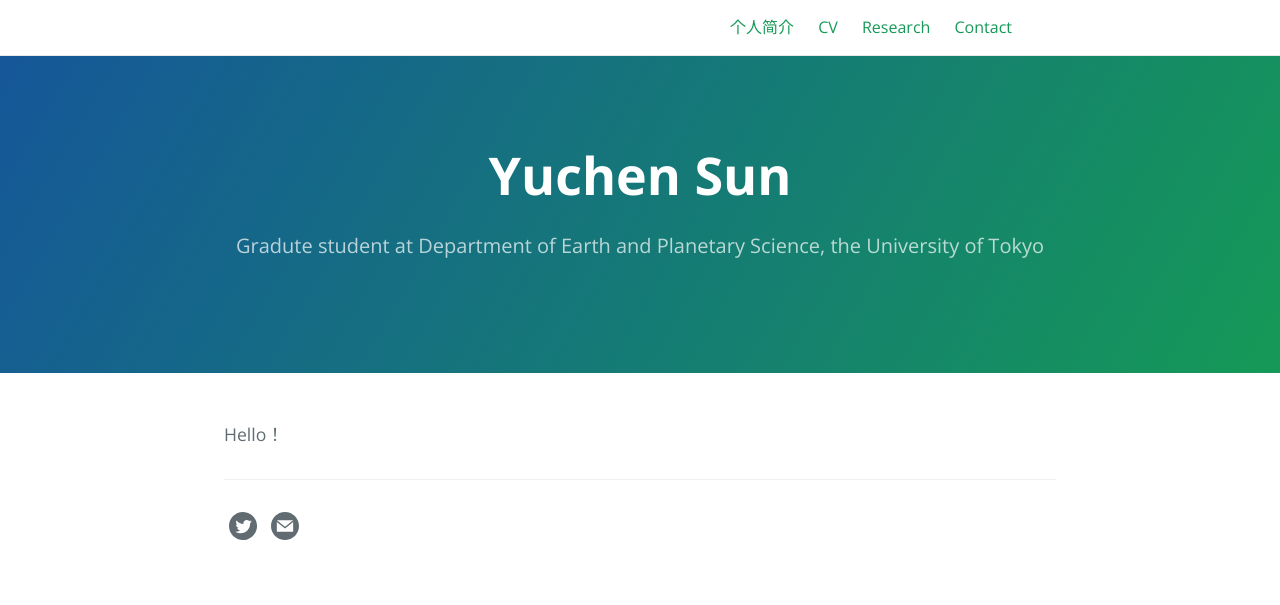
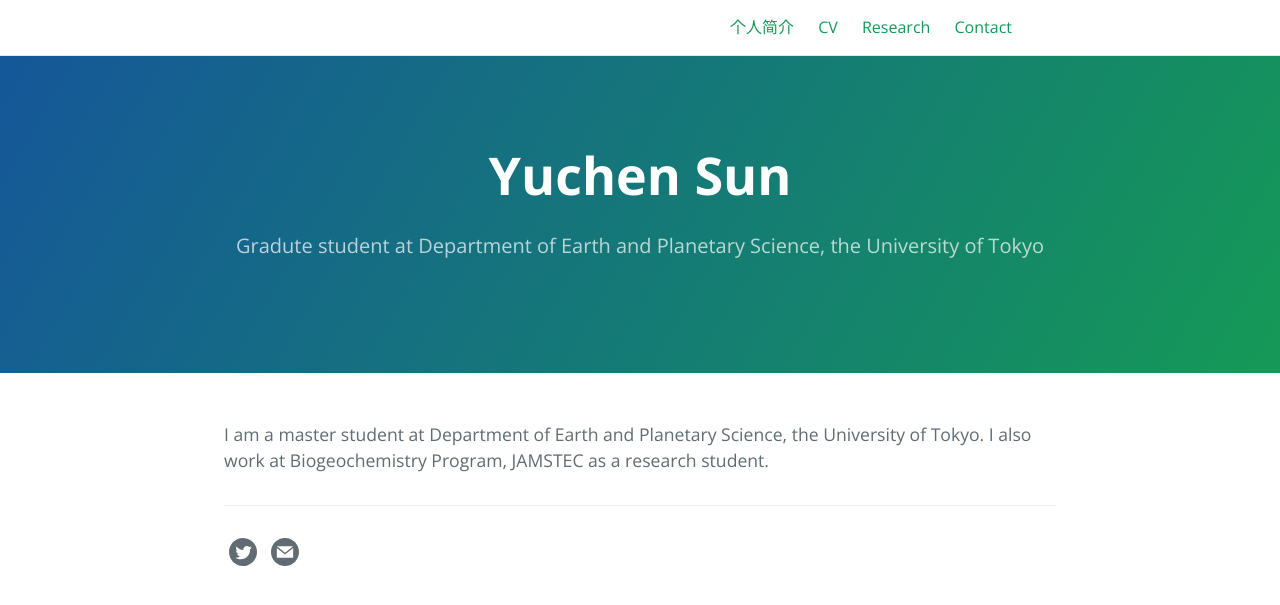
Before and after one commit to sonyuushin/sonyuushin.github.io, a Jekyll site: the page built from index.md, in a window 1280 px wide. Shown: the top 605 px of the page. Built offline with Jekyll 4.4.1, drawn with Linux system fonts in a browser that asks for light colours.

Commit message:
Update index.md

```diff
--- a/index.md
+++ b/index.md
@@ -8,4 +8,4 @@
 layout: home
 ---
 
-Hello！
+I am a master student at Department of Earth and Planetary Science, the University of Tokyo. I also work at Biogeochemistry Program, JAMSTEC as a research student.
```
